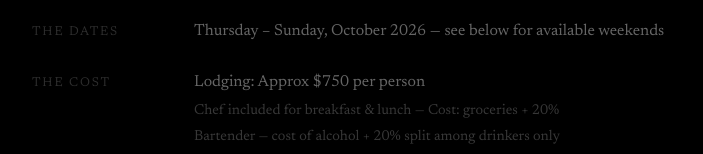
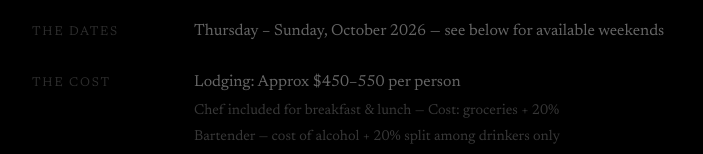
Before and after one commit to ava-firstaccess/wedding-website, a Next.js app: page /bach in a window 1280 px wide. Shown: the part 222-376 px from the top of the page, without its empty margins (288-991 px from the left). Built offline with nearby package versions, Linux system fonts and the light colour scheme.

Commit message:
Update lodging cost to -550

```diff
--- a/app/bach/page.js
+++ b/app/bach/page.js
@@ -87,7 +87,7 @@ export default function Bach() {
             <div className={styles.menuRow}>
               <span className={styles.menuLabel}>The Cost</span>
               <div className={styles.menuValueStack}>
-                <p>Lodging: Approx $750 per person</p>
+                <p>Lodging: Approx $450–550 per person</p>
                 <p className={styles.sub}>Chef included for breakfast &amp; lunch — Cost: groceries + 20%</p>
                 <p className={styles.sub}>Bartender — cost of alcohol + 20% split among drinkers only</p>
                 <p className={styles.sub}>Flights — ~$400–500 round trip</p>
```
